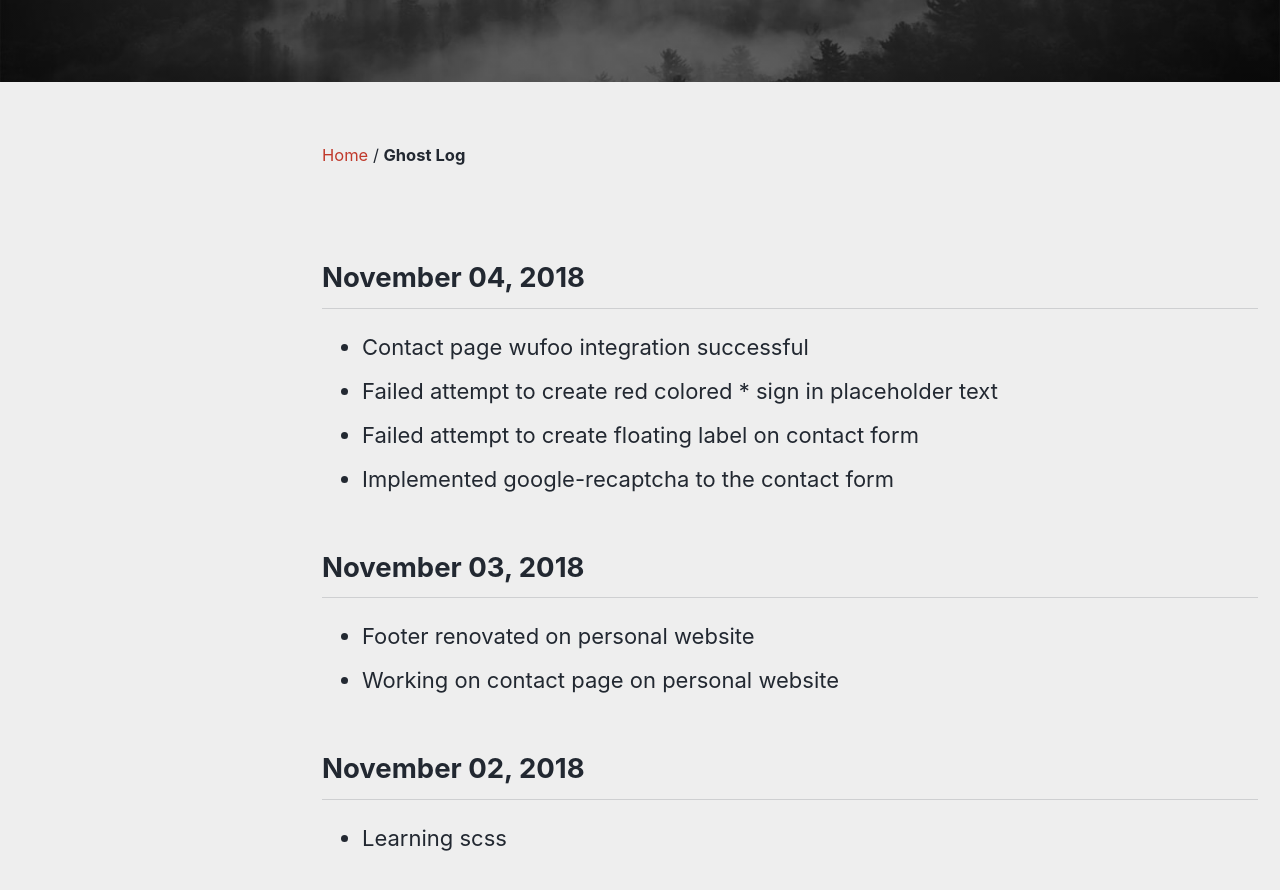
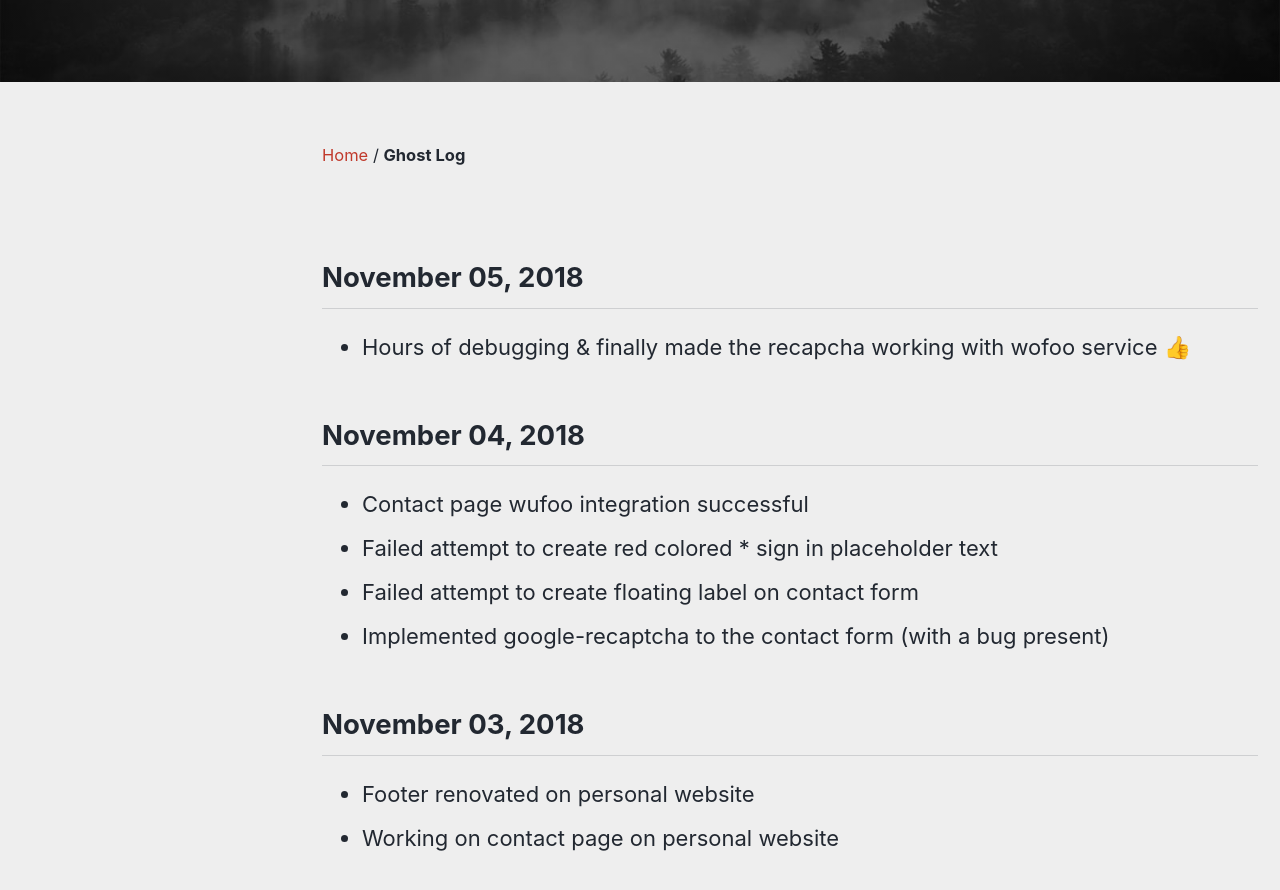
Before and after one commit to kulbhushanchand/kulbhushanchand.github.io-v2, a Jekyll site: the page built from _pages/main/log.md, in a window 1280 px wide and 900 px high, scrolled down 297 px. Shown: the top 890 px of the window. Built offline with Jekyll 4.4.1, drawn with Linux system fonts in a browser that asks for light colours; cached includes are drawn as plain includes.

Commit message:
updated log

```diff
--- a/_pages/main/ghost-log.md
+++ b/_pages/main/log.md
@@ -17,11 +17,14 @@ header:
 
 {% assign dateFormat = '%B %d, %Y' %}
 
+## {{ "2018-11-05" | date: dateFormat }}
+- Hours of debugging & finally made the recapcha working with wofoo service 👍
+
 ## {{ "2018-11-04" | date: dateFormat }}
 - Contact page wufoo integration successful
 - Failed attempt to create red colored * sign in placeholder text
 - Failed attempt to create floating label on contact form
-- Implemented google-recaptcha to the contact form
+- Implemented google-recaptcha to the contact form (with a bug present)
 
 ## {{ "2018-11-03" | date: dateFormat }}
 - Footer renovated on personal website
```
Also changed, not shown: other parts of _pages/main/log.md (+1 -1 lines).
